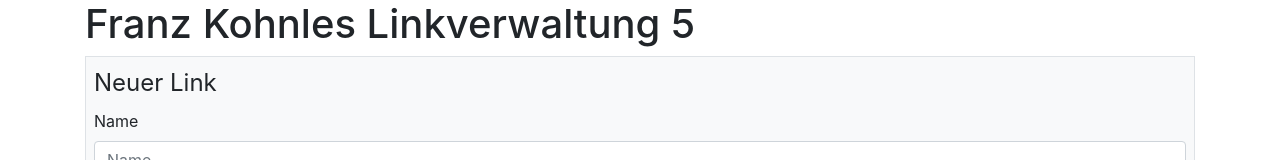
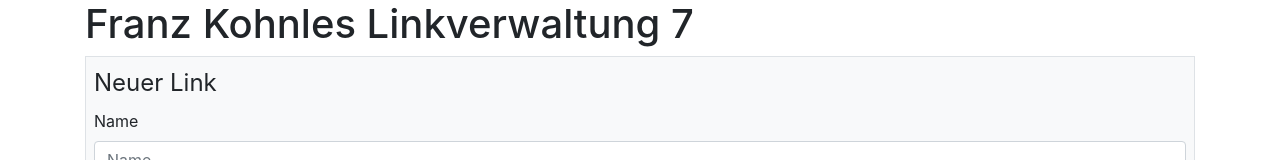
Before and after one commit to meisterk/vue-linkverwaltung, a Vue app: page / in a window 1280 px wide. Shown: the top 160 px of the page. Built offline with nearby package versions, Linux system fonts and the light colour scheme; some icons are missing.

Commit message:
Change headline

```diff
--- a/src/App.vue
+++ b/src/App.vue
@@ -1,7 +1,7 @@
 <template>
   <div id="linkverwaltung-app" class="container">
     <header>
-      <h1>Franz Kohnles Linkverwaltung 5</h1>
+      <h1>Franz Kohnles Linkverwaltung 7</h1>
     </header>
     <main>
       <!-- Eingabeformular -->
```
